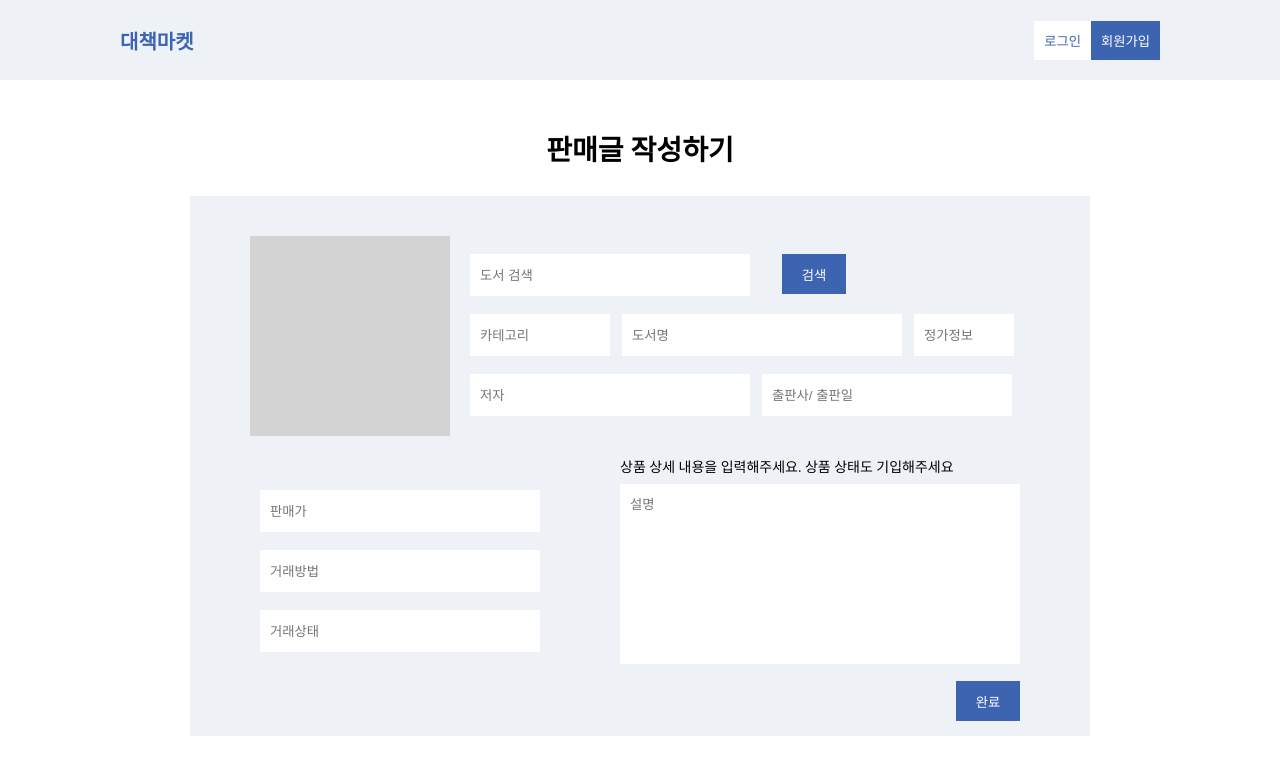
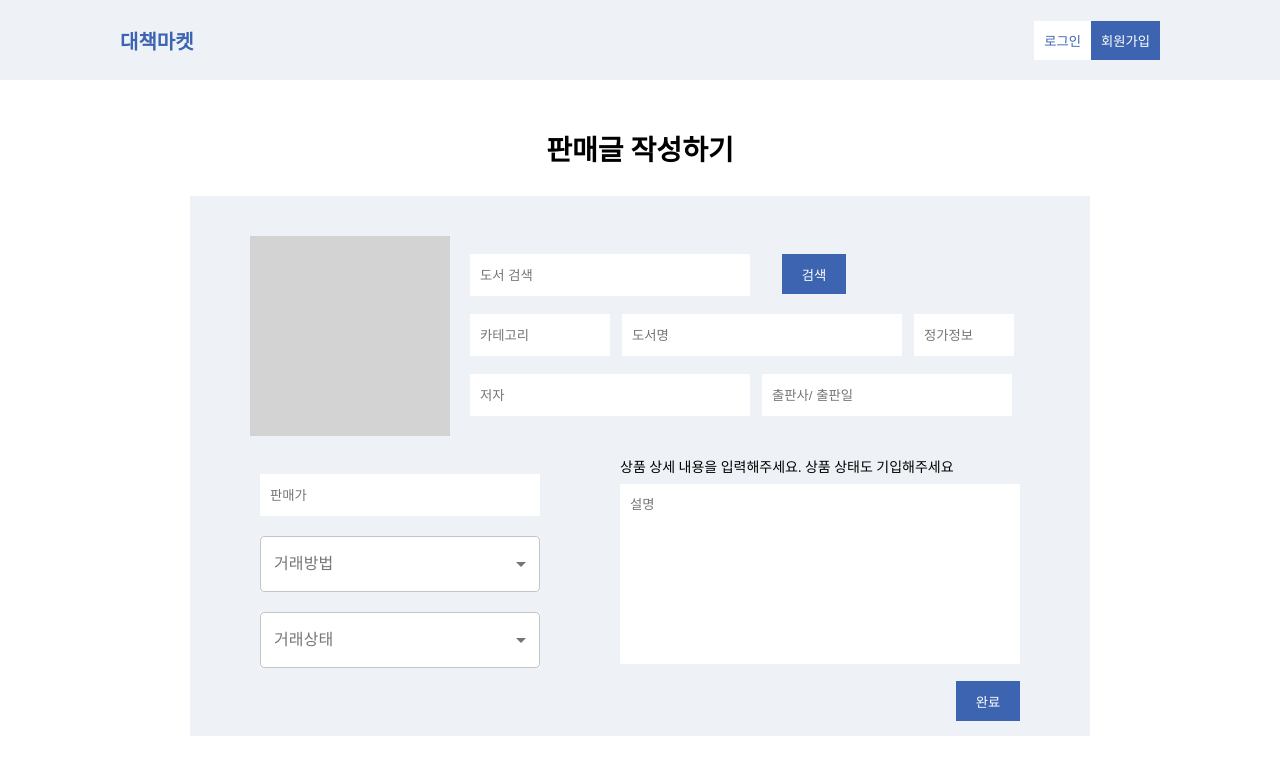
Before and after one commit to BigBookMarket/BigBookMarket-Client, a React (Create React App) app: page /sell in a window 1280 px wide. Shown: the top 774 px of the page. Built offline with nearby package versions, Linux system fonts and the light colour scheme.

Commit message:
update(Sell): add dropdown

```diff
--- a/src/pages/Sell.js
+++ b/src/pages/Sell.js
@@ -1,5 +1,10 @@
-import React from 'react';
-import Styled from 'styled-components';
+import React, { useState } from "react";
+import Styled from "styled-components";
+import { makeStyles } from "@material-ui/core/styles";
+import InputLabel from "@material-ui/core/InputLabel";
+import MenuItem from "@material-ui/core/MenuItem";
+import FormControl from "@material-ui/core/FormControl";
+import Select from "@material-ui/core/Select";
 
 const SellWrapper = Styled.div`
   display: flex;
@@ -13,7 +18,7 @@ const SellWrapper = Styled.div`
     font-size: 28px;
   }
 
-  .form{
+  form{
     margin-top: 28px;
     width: 900px;
     height: 540px;
@@ -24,7 +29,7 @@ const SellWrapper = Styled.div`
     position: relative;
   }
 
-  .form input {
+  form input {
     padding: 10px;
     width: 280px;
     height: 42px;
@@ -33,7 +38,7 @@ const SellWrapper = Styled.div`
     margin-right: 12px;
   }
 
-  .form button {
+  form button {
     border: none;
     padding: 10px;
     width: 64px;
@@ -104,11 +109,58 @@ const SellWrapper = Styled.div`
   }
 `;
 
+const useStyles = makeStyles(() => ({
+  formControl: {
+    minWidth: 280,
+    backgroundColor: "#fff",
+    marginTop: "20px",
+  },
+}));
+
 const Sell = () => {
+  const classes = useStyles();
+
+  const [inputs, setInputs] = useState({
+    category: "",
+    title: "",
+    standardPrice: "",
+    author: "",
+    publisher: "",
+    sellPrice: "",
+    method: "",
+    status: "",
+    detail: "",
+  });
+
+  const {
+    category,
+    title,
+    standardPrice,
+    author,
+    publisher,
+    sellPrice,
+    method,
+    status,
+    detail,
+  } = inputs;
+
+  const handleInputChange = (e) => {
+    const { name, value } = e.target;
+    setInputs({
+      ...inputs,
+      [name]: value,
+    });
+  };
+
+  const handleSubmit = (e) => {
+    e.preventDefault();
+    console.log(inputs);
+  };
+
   return (
     <SellWrapper>
       <div className="page-title">판매글 작성하기</div>
-      <div className="form">
+      <form onSubmit={handleSubmit}>
         <div className="product-form">
           <div className="product-form__img"></div>
           <div className="product-form__info">
@@ -116,26 +168,105 @@ const Sell = () => {
               <input placeholder="도서 검색" />
               <button>검색</button>
             </div>
-            <input className="info__category" placeholder="카테고리" />
-            <input className="info__title" placeholder="도서명" />
-            <input className="info__price" placeholder="정가정보" />
-            <input className="info__author" placeholder="저자" />
-            <input className="info__publisher" placeholder="출판사/ 출판일" />
+            <input
+              onChange={handleInputChange}
+              name="category"
+              value={category}
+              className="info__category"
+              placeholder="카테고리"
+            />
+            <input
+              name="title"
+              onChange={handleInputChange}
+              value={title}
+              className="info__title"
+              placeholder="도서명"
+            />
+            <input
+              onChange={handleInputChange}
+              value={standardPrice}
+              name="standardPrice"
+              className="info__price"
+              placeholder="정가정보"
+            />
+            <input
+              name="author"
+              onChange={handleInputChange}
+              value={author}
+              className="info__author"
+              placeholder="저자"
+            />
+            <input
+              onChange={handleInputChange}
+              value={publisher}
+              name="publisher"
+              className="info__publisher"
+              placeholder="출판사/ 출판일"
+            />
           </div>
         </div>
         <div className="deal-form">
           <div className="deal-form__info">
-            <input placeholder="판매가" />
-            <input placeholder="거래방법" />
-            <input placeholder="거래상태" />
+            <input
+              onChange={handleInputChange}
+              value={sellPrice}
+              className="info__sellPrice"
+              name="sellPrice"
+              placeholder="판매가"
+            />
+            <FormControl variant="outlined" className={classes.formControl}>
+              <InputLabel id="demo-simple-select-outlined-label">
+                거래방법
+              </InputLabel>
+              <Select
+                labelId="demo-simple-select-outlined-label"
+                id="demo-simple-select-outlined"
+                name="method"
+                value={method}
+                onChange={handleInputChange}
+                label="거래방법"
+              >
+                <MenuItem value="택배">
+                  <em>택배</em>
+                </MenuItem>
+                <MenuItem value="직거래">
+                  <em>직거래</em>
+                </MenuItem>
+                <MenuItem value="둘다가능">
+                  <em>둘다가능</em>
+                </MenuItem>
+              </Select>
+            </FormControl>
+            <FormControl variant="outlined" className={classes.formControl}>
+              <InputLabel id="demo-simple-select-outlined-label">
+                거래상태
+              </InputLabel>
+              <Select
+                labelId="demo-simple-select-outlined-label"
+                id="demo-simple-select-outlined"
+                name="status"
+                value={status}
+                onChange={handleInputChange}
+                label="거래상태"
+              >
+                <MenuItem value="판매중">
+                  <em>판매중</em>
+                </MenuItem>
+              </Select>
+            </FormControl>
           </div>
           <div className="deal-form__detail">
             <p>상품 상세 내용을 입력해주세요. 상품 상태도 기입해주세요</p>
-            <textarea placeholder="설명" />
+            <textarea
+              name="detail"
+              value={detail}
+              onChange={handleInputChange}
+              placeholder="설명"
+            />
           </div>
         </div>
         <button className="form-submit-btn">완료</button>
-      </div>
+      </form>
     </SellWrapper>
   );
 };
```
